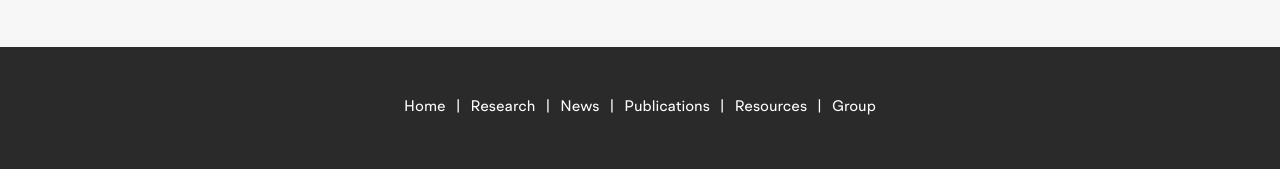
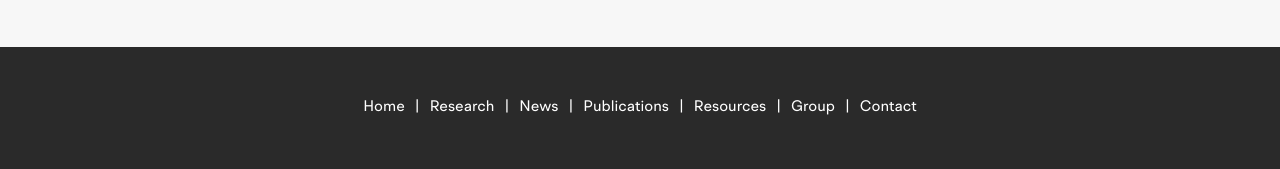
Before and after one commit to bhklab/Radiomics-web, a Gatsby site: page / in a window 1280 px wide. Shown: the part 2027-2196 px from the top of the page. Built offline with nearby package versions, Linux system fonts and the light colour scheme; Gatsby itself is replaced by a stand-in of ours.

Commit message:
added contact to footer

```diff
--- a/src/components/Footer.js
+++ b/src/components/Footer.js
@@ -111,6 +111,8 @@ const Footer = () => (
             <span className='link'><Link href="/source">Resources</Link></span>
             <span className='divider'>|</span>
             <span className='link'><Link href="/group">Group</Link></span>
+            <span className='divider'>|</span>
+            <span className='link'><Link href="/contact">Contact</Link></span>
             {/*<div className="contact">*/}
             {/*    <Link to="/contact"><h2>Contact</h2></Link>*/}
             {/*    Radiation Medicine Program Group, Toronto, Ontario*/}
```
